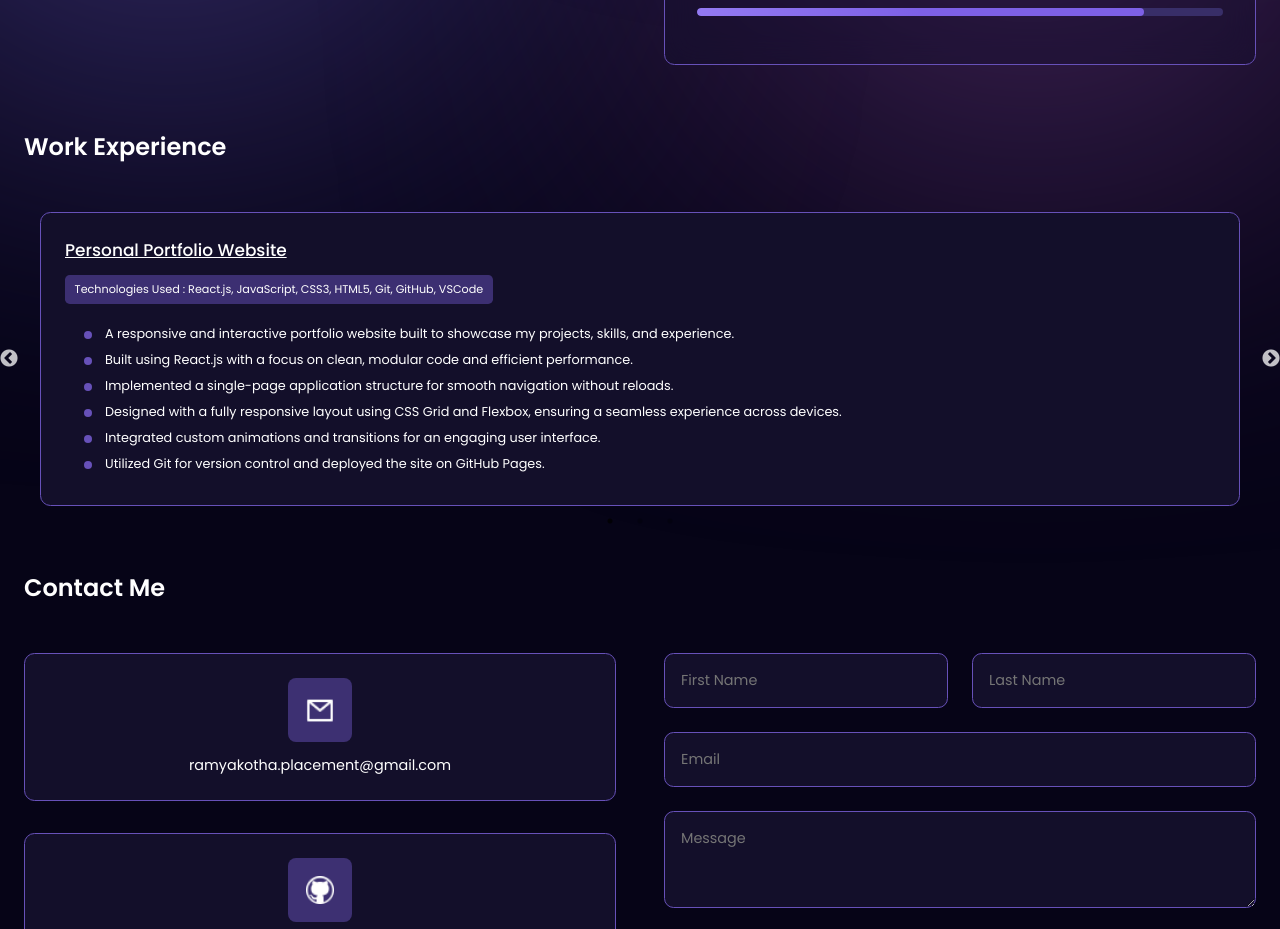
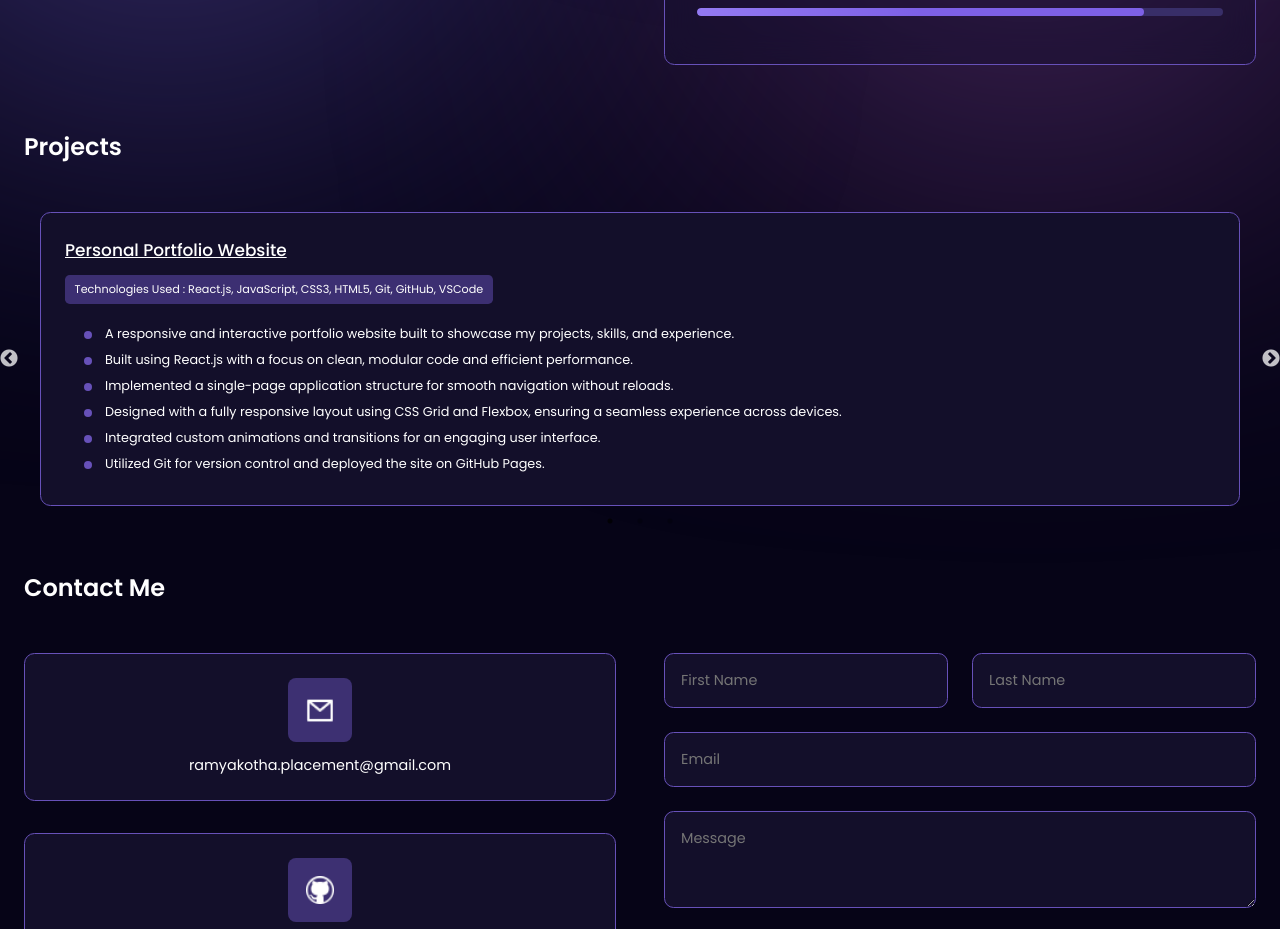
Before and after one commit to ramyaakotha/ramya-portfolio, a React (Create React App) app: page / in a window 1280 px wide. Shown: the part 1200-2129 px from the top of the page. Built offline with nearby package versions, Linux system fonts and the light colour scheme.

Commit message:
updated work exp

```diff
--- a/src/Components/WorkExperience/WorkExperience.jsx
+++ b/src/Components/WorkExperience/WorkExperience.jsx
@@ -27,7 +27,7 @@ const WorkExperience = () => {
 
   return (
     <section className="experience-container" id="Work">
-      <h5>Work Experience</h5>
+      <h5>Projects</h5>
       <div className="experience-content">
         <Slider ref={sliderRef} {...settings}>
           {WORK_EXPERIENCE.map((item) => (
```
